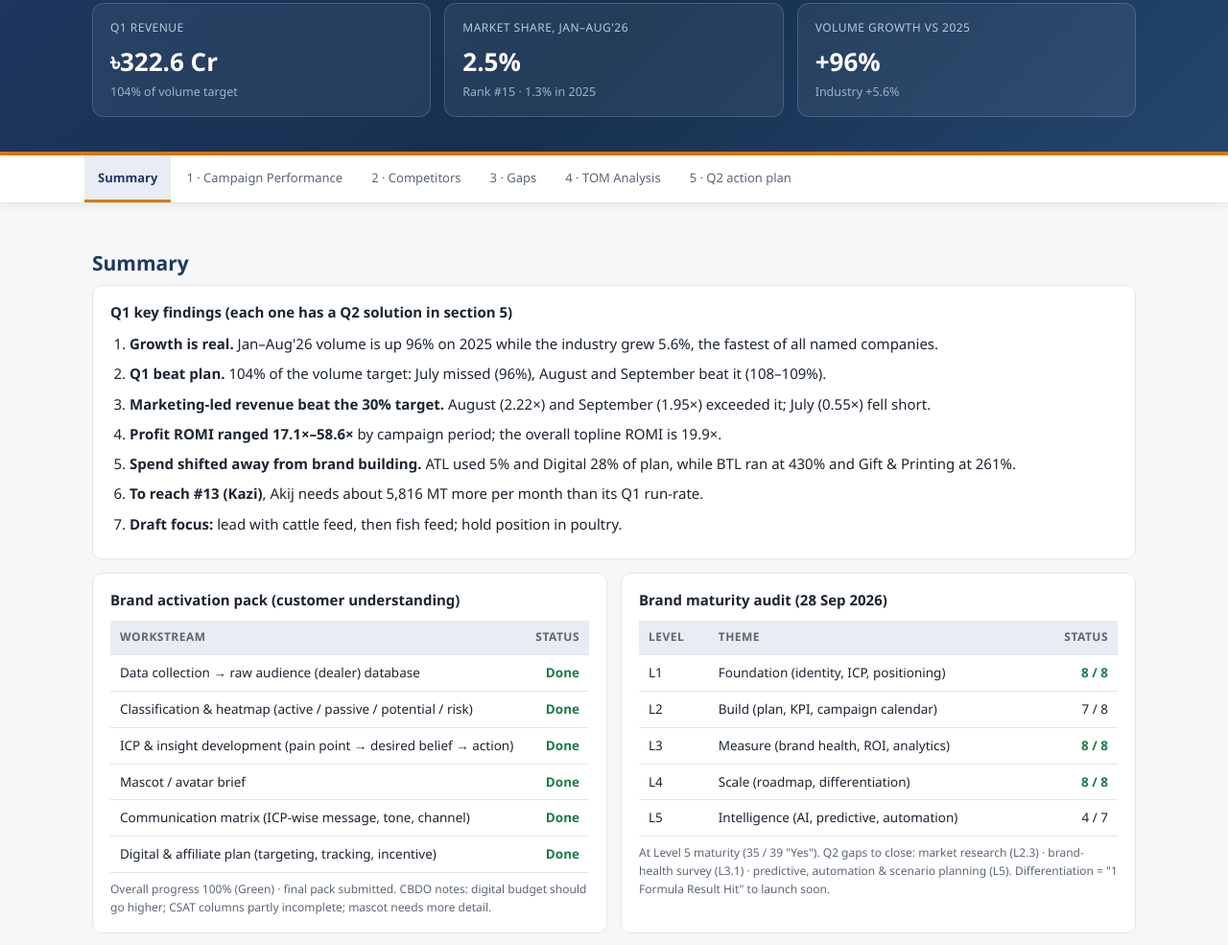
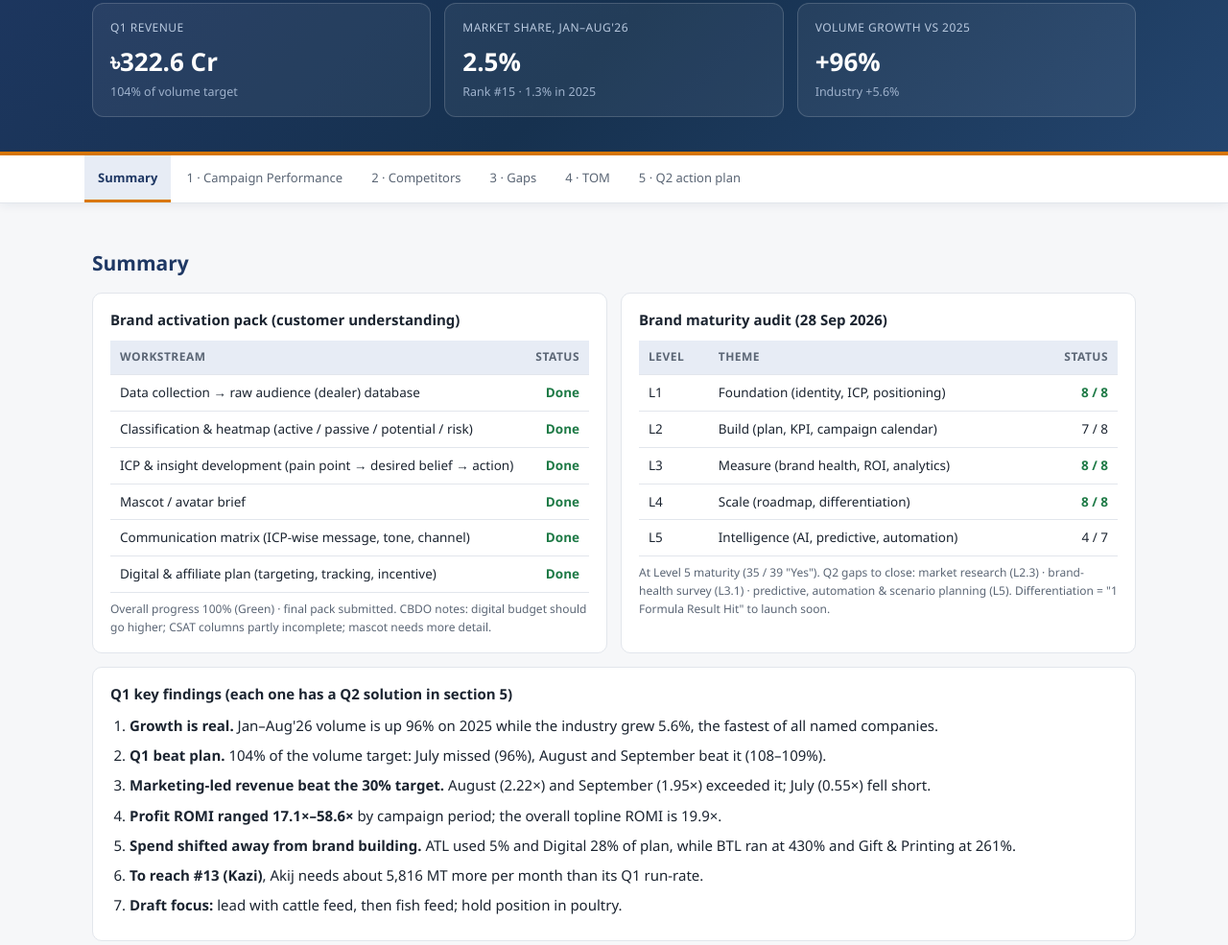
Before and after one commit to abirulislam-ops/aafl-marketing-analysis, a website: page AAFL Strategic Marketing Analysis and Solution.html in a window 1280 px wide. Shown: the part 249-1234 px from the top of the page at 96% size. Drawn offline with Linux system fonts and the light colour scheme.

Commit message:
Reorder Summary sections and rename TOM Analysis to TOM

```diff
--- a/AAFL Strategic Marketing Analysis and Solution.html
+++ b/AAFL Strategic Marketing Analysis and Solution.html
@@ -139,7 +139,7 @@ footer{margin-top:46px;padding-top:14px;border-top:1px solid var(--line);font-si
 <!-- SCROLLSPY NAV -->
 <nav>
   <div class="wrap">
-    <a href="#summary">Summary</a><a href="#romi">1 · Campaign Performance</a><a href="#market">2 · Competitors</a><a href="#gap">3 · Gaps</a><a href="#tom">4 · TOM Analysis</a><a href="#q2">5 · Q2 action plan</a>
+    <a href="#summary">Summary</a><a href="#romi">1 · Campaign Performance</a><a href="#market">2 · Competitors</a><a href="#gap">3 · Gaps</a><a href="#tom">4 · TOM</a><a href="#q2">5 · Q2 action plan</a>
   </div>
 </nav>
 
@@ -147,19 +147,6 @@ footer{margin-top:46px;padding-top:14px;border-top:1px solid var(--line);font-si
 
 <section id="summary">
   <h2>Summary</h2>
-  <div class="card">
-    <h3>Q1 key findings (each one has a Q2 solution in section 5)</h3>
-    <ol class="findings">
-      <li><b>Growth is real.</b> Jan–Aug'26 volume is up 96% on 2025 while the industry grew 5.6%, the fastest of all named companies.</li>
-      <li><b>Q1 beat plan.</b> 104% of the volume target: July missed (96%), August and September beat it (108–109%).</li>
-      <li><b>Marketing-led revenue beat the 30% target.</b> August (2.22×) and September (1.95×) exceeded it; July (0.55×) fell short.</li>
-      <li><b>Profit ROMI ranged 17.1×–58.6×</b> by campaign period; the overall topline ROMI is 19.9×.</li>
-      <li><b>Spend shifted away from brand building.</b> ATL used 5% and Digital 28% of plan, while BTL ran at 430% and Gift &amp; Printing at 261%.</li>
-      <li><b>To reach #13 (Kazi)</b>, Akij needs about 5,816 MT more per month than its Q1 run-rate.</li>
-      <li><b>Draft focus:</b> lead with cattle feed, then fish feed; hold position in poultry.</li>
-    </ol>
-  </div>
-
   <div class="grid two" style="margin-top:14px">
     <div class="card tablewrap">
       <h3>Brand activation pack (customer understanding)</h3>
@@ -186,6 +173,19 @@ footer{margin-top:46px;padding-top:14px;border-top:1px solid var(--line);font-si
       </table>
       <div class="legend">At Level 5 maturity (35 / 39 "Yes"). Q2 gaps to close: market research (L2.3) · brand-health survey (L3.1) · predictive, automation & scenario planning (L5). Differentiation = "1 Formula Result Hit" to launch soon.</div>
     </div>
+  </div>
+
+  <div class="card" style="margin-top:14px">
+    <h3>Q1 key findings (each one has a Q2 solution in section 5)</h3>
+    <ol class="findings">
+      <li><b>Growth is real.</b> Jan–Aug'26 volume is up 96% on 2025 while the industry grew 5.6%, the fastest of all named companies.</li>
+      <li><b>Q1 beat plan.</b> 104% of the volume target: July missed (96%), August and September beat it (108–109%).</li>
+      <li><b>Marketing-led revenue beat the 30% target.</b> August (2.22×) and September (1.95×) exceeded it; July (0.55×) fell short.</li>
+      <li><b>Profit ROMI ranged 17.1×–58.6×</b> by campaign period; the overall topline ROMI is 19.9×.</li>
+      <li><b>Spend shifted away from brand building.</b> ATL used 5% and Digital 28% of plan, while BTL ran at 430% and Gift &amp; Printing at 261%.</li>
+      <li><b>To reach #13 (Kazi)</b>, Akij needs about 5,816 MT more per month than its Q1 run-rate.</li>
+      <li><b>Draft focus:</b> lead with cattle feed, then fish feed; hold position in poultry.</li>
+    </ol>
   </div>
 </section>
 
@@ -456,7 +456,7 @@ footer{margin-top:46px;padding-top:14px;border-top:1px solid var(--line);font-si
 
 <!-- 4 TOM ANALYSIS -->
 <section id="tom">
-  <h2><span class="num">4</span>TOM Analysis</h2>
+  <h2><span class="num">4</span>TOM</h2>
   <p class="sub">Target Operating Model analysis across People, Process and Technology. First the gaps in each pillar, then the solutions that close them.</p>
 
   <div class="subsec"><span class="dot"></span>Gaps in TOM <span class="hint">· where People, Process and Technology fall short</span></div>
```
Also changed, not shown: index.html (+15 -15 lines), site/index.html (+15 -15 lines).
